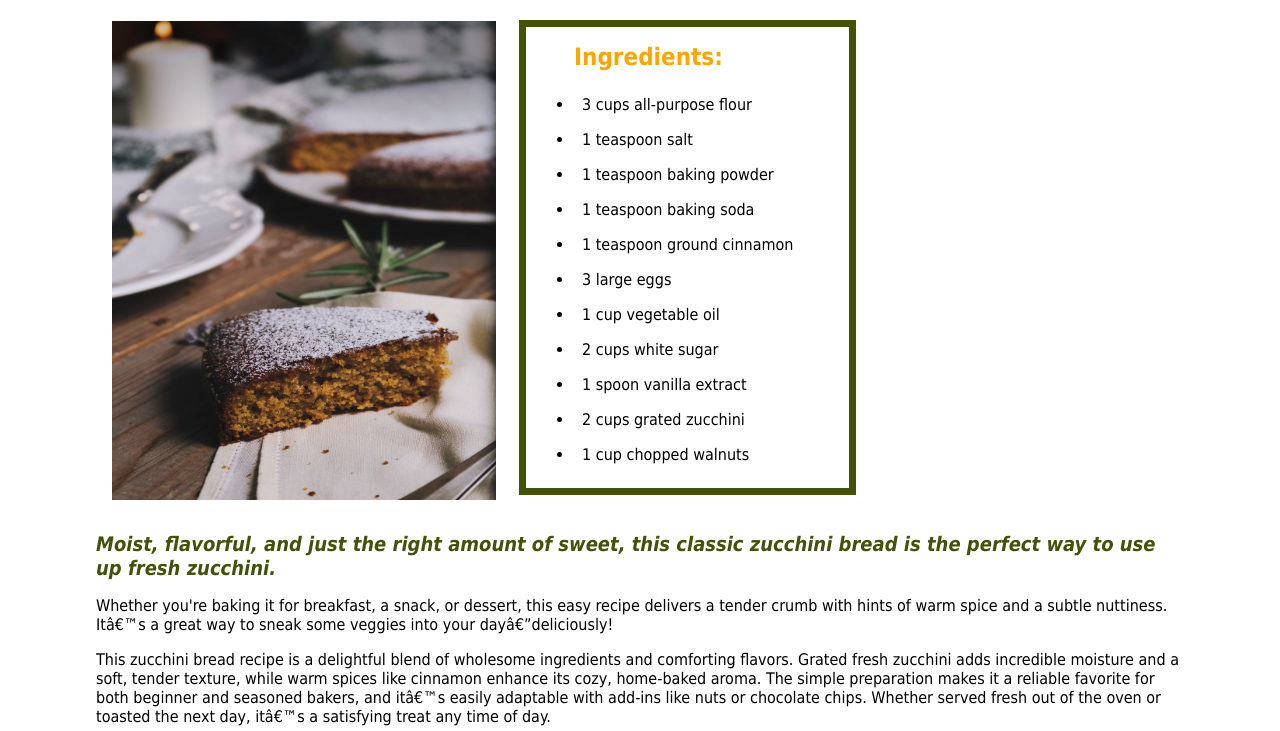
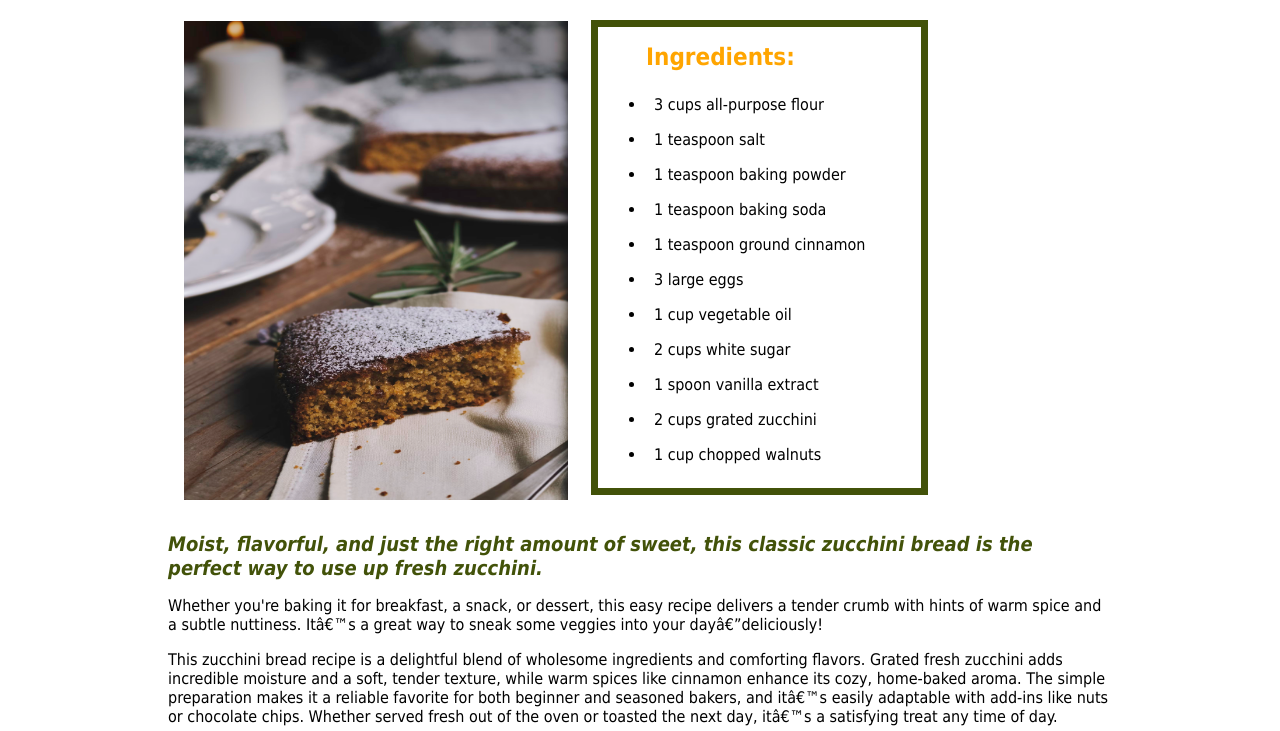
Before and after one commit to Gise23/odin-recipes, a plain HTML site: page recipes/Zucchini_Bread.html in a window 1280 px wide. Shown: the part 65-796 px from the top of the page. Drawn offline with Linux system fonts and the light colour scheme.

Commit message:
Update brach

```diff
--- a/recipes/Zucchini_Bread.html
+++ b/recipes/Zucchini_Bread.html
@@ -9,7 +9,7 @@
 
         <body>
             <h1 id="zucchini">Zucchini Bread</h1>
-
+            <div class="margin">
                 <div class="ingredients-cont">
                     <div class="img-bx">
                         <img src="images/final_cake.jpg" alt="Image of a triangular piece of homemade zucchini bread" width="400" height="500">
@@ -55,8 +55,7 @@
                     <li>Bake in the preheated oven for 50 to 60 minutes, or until a toothpick inserted into the center of a loaf comes out clean.</li>
                     <li>Allow the loaves to cool in the pans for about 10 minutes before transferring them to a wire rack to cool completely.</li>
                 </ol>
-
-            </p>
+            </div>
             <button><a class="bhome" href="../index.html">Home</a></button>
         </body>
 </html>
```
Also changed, not shown: recipes/images/pesto_pasta copy.jpg (deleted). Lines whose indentation alone changed are shown as unchanged.
